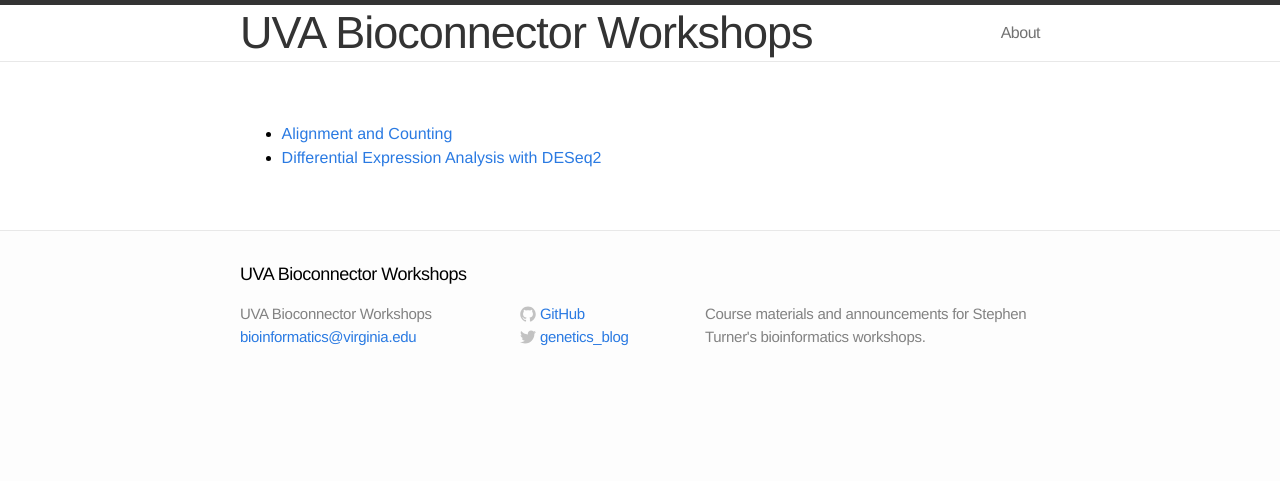
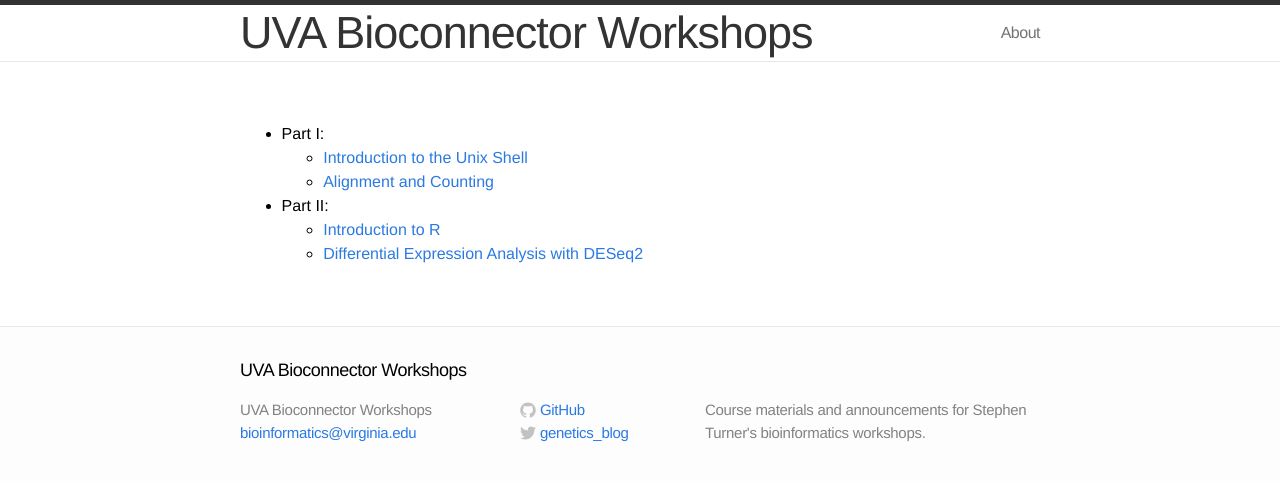
Before and after one commit to bioconnector/workshops2015, a Jekyll site: the page built from lessons/rnaseq/index.md, in a window 1280 px wide. Shown: the top 481 px of the page. Built offline with Jekyll 4.4.1, drawn with Linux system fonts in a browser that asks for light colours; Markdown is read by kramdown in place of the engine named in the settings.

Commit message:
links to lesson material for rnaseq

```diff
--- a/lessons/rnaseq/index.md
+++ b/lessons/rnaseq/index.md
@@ -2,5 +2,9 @@
 layout: page
 ---
 
-* [Alignment and Counting](rnaseq-align-count)
-* [Differential Expression Analysis with DESeq2](rnaseq-diff-expr)
+- Part I:
+  - [Introduction to the Unix Shell](../shell/shell-intro)
+  - [Alignment and Counting](rnaseq-align-count)
+- Part II:
+  - [Introduction to R](../r/r-intro)
+  - [Differential Expression Analysis with DESeq2](rnaseq-diff-expr)
```
